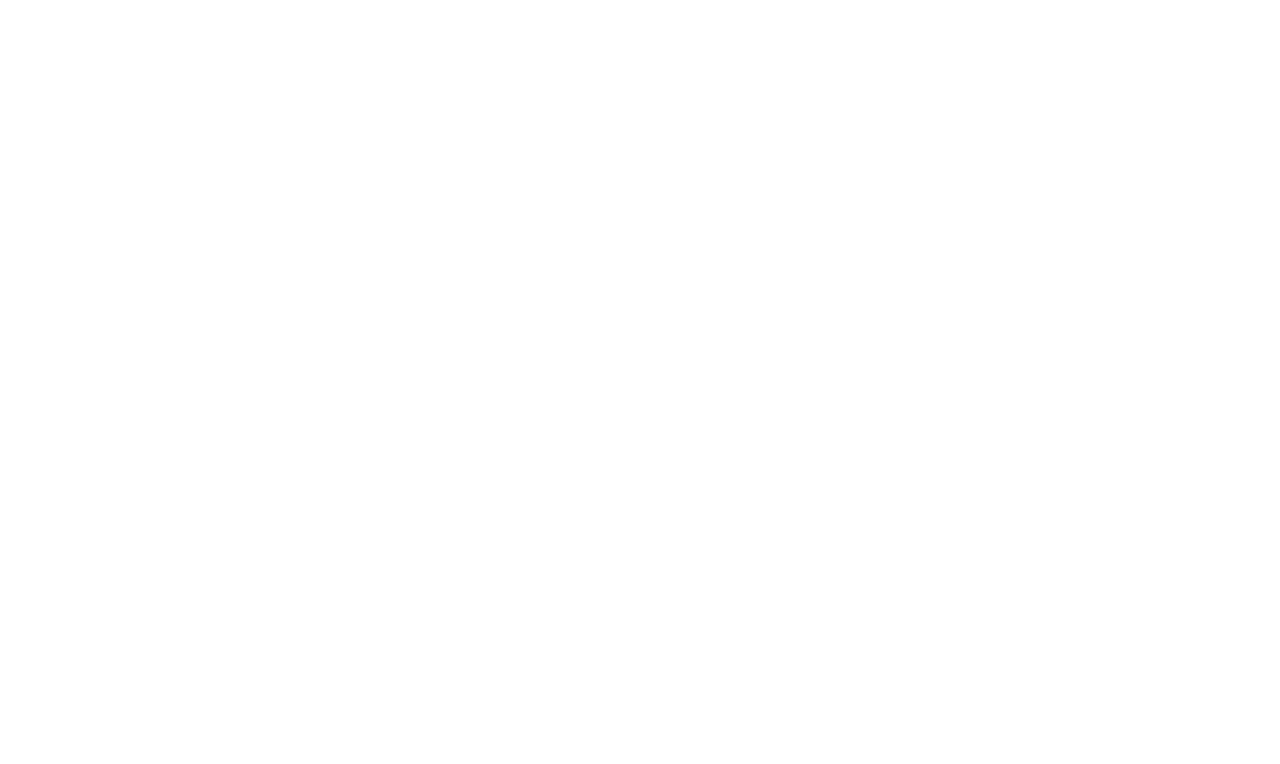
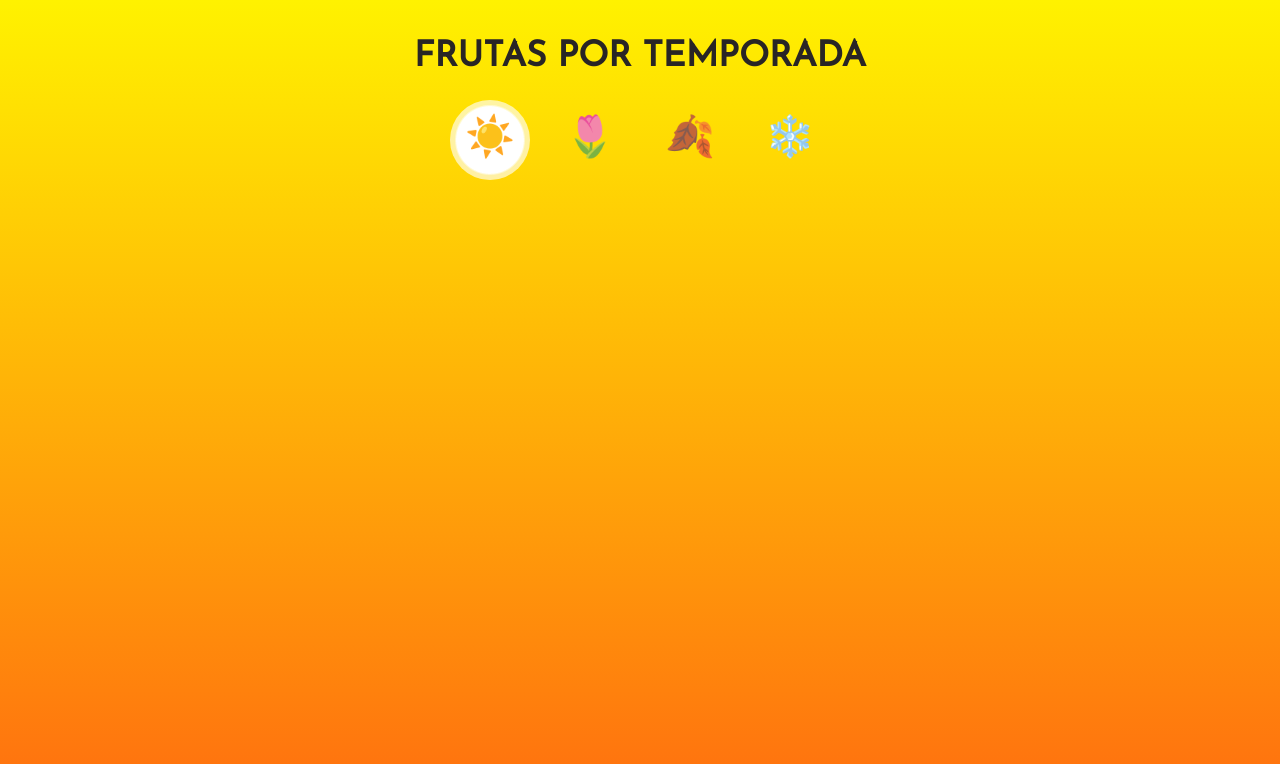
Before and after one commit to patokernel/seasonal-fruits, a React (Vite) app: page / in a window 1280 px wide. Shown: the top 764 px of the page. Built offline with nearby package versions, Linux system fonts and the light colour scheme.

Commit message:
add gooey navbar

```diff
--- a/src/App.tsx
+++ b/src/App.tsx
@@ -1,7 +1,9 @@
+import Navbar from "./components/Navbar"
 
 function App() {
   return (
     <div className="App">
+      <Navbar />
     </div>
   )
 }
--- /dev/null
+++ b/src/components/Navbar.tsx
@@ -0,0 +1,104 @@
+import '../scss/components/_Navbar.scss'
+import { gsap, Sine } from 'gsap'
+import { useEffect } from 'react'
+
+const Navbar = () => {
+
+  useEffect(() => {
+
+    const navlinks: NodeListOf<HTMLSpanElement> = document.querySelectorAll("nav span")
+
+    gsap.set('.circle1', { transformOrigin: "50%" })
+    gsap.set('.circle2', { transformOrigin: "50%" })
+
+    navlinks.forEach((link, index) => {
+      link.addEventListener("click", (e) => {
+        let tl1 = gsap.timeline({ paused: true })
+        let tl2 = gsap.timeline({ paused: true, delay: .1 })
+        tl1.to('.circle1', {
+          x: 100 * index,
+          duration: 0.5,
+          ease: Sine.easeInOut
+        })
+
+        tl1.to('.circle1', {
+          scaleX: 1.2,
+          scaleY: 0.8,
+          duration: 0.25,
+          ease: Sine.easeInOut
+        }, 0)
+
+        tl1.to('.circle1', {
+          scaleX: 1,
+          scaleY: 1,
+          duration: 0.25,
+          ease: Sine.easeInOut
+        }, 0.25)
+
+        tl2.to('.circle2', {
+          x: 100 * index,
+          duration: 0.5,
+          ease: Sine.easeInOut
+        })
+
+        tl2.to('.circle2', {
+          scaleX: 1.2,
+          scaleY: 0.8,
+          duration: 0.25,
+          ease: Sine.easeInOut
+        }, 0)
+
+        tl2.to('.circle2', {
+          scaleX: 1,
+          scaleY: 1,
+          duration: 0.25,
+          ease: Sine.easeInOut
+        }, 0.25)
+
+        tl1.play()
+        tl2.play()
+
+        e.preventDefault()
+      })
+    })
+
+  }, [])
+
+  return (
+    <div className="nav-container">
+      <h1>Frutas por Temporada</h1>
+      <div className='seasons-container'>
+        <svg width="500" height="100" viewBox="0 0 400 100" xmlns="http://www.w3.org/2000/svg"
+          xmlnsXlink="http://www.w3.org/1999/xlink">
+          <defs>
+            <filter id="gooFilter">
+              <feGaussianBlur in="SourceGraphic" stdDeviation="10" result="blur" />
+              <feColorMatrix in="blur" mode="matrix" values="1 0 0 0 0  0 1 0 0 0  0 0 1 0 0  0 0 0 20 -8" />
+              <feBlend in="SourceGraphic" in2="goo" operator="atop" />
+            </filter>
+          </defs>
+          <g filter="url(#gooFilter)">
+            <circle className="circle1" cx="50" cy="50" r="40" />
+            <circle className="circle2" cx="50" cy="50" r="40" />
+          </g>
+        </svg>
+        <nav>
+          <span>
+            <div>☀️</div>
+          </span>
+          <span>
+            <div>🌷</div>
+          </span>
+          <span>
+            <div>🍂</div>
+          </span>
+          <span>
+            <div>❄️</div>
+          </span>
+        </nav>
+      </div>
+    </div>
+  )
+}
+
+export default Navbar
--- a/src/main.tsx
+++ b/src/main.tsx
@@ -1,6 +1,7 @@
 import React from 'react'
 import ReactDOM from 'react-dom/client'
 import App from './App'
+import './index.scss'
 
 ReactDOM.createRoot(document.getElementById('root') as HTMLElement).render(
   <React.StrictMode>
--- /dev/null
+++ b/src/scss/abstracts/_variables.scss
@@ -0,0 +1,19 @@
+@import url('https://fonts.googleapis.com/css2?family=Josefin+Sans&display=swap');
+@import url('https://fonts.googleapis.com/css2?family=Ubuntu&display=swap');
+
+:root {
+  /* fonts */
+  --font-josefin: 'Josefin Sans', sans-serif;
+  --font-ubuntu: 'Ubuntu', sans-serif;
+
+  /* colors */
+  --main-text-color: #292525;
+  --summer-1: #fff200;
+  --summer-2: #ff6f0f;
+  --spring-1: #fff200;
+  --spring-1: #22b14c;
+  --fall-1: #f6f1b5;
+  --fall-2: #ae4f0c;
+  --winter-1: #d7ccdf;
+  --winter-2: #024f59;
+}
--- /dev/null
+++ b/src/scss/base/_base.scss
@@ -0,0 +1,9 @@
+html,
+body {
+  font-family: var(--font-josefin);
+  background: linear-gradient(to bottom, var(--summer-1), var(--summer-2)) no-repeat fixed center;
+  height: 100vh;
+  color: var(--main-text-color);
+  overflow-x: hidden;
+  font-size: 10px;
+}
--- /dev/null
+++ b/src/scss/base/_resets.scss
@@ -0,0 +1,19 @@
+* {
+  padding: 0;
+  margin: 0;
+  box-sizing: border-box;
+}
+
+li {
+  list-style: none;
+}
+
+a {
+  text-decoration: none;
+}
+
+button {
+  border: none;
+  background: none;
+  font-family: var(--font-josefin);
+}
--- /dev/null
+++ b/src/scss/components/_Navbar.scss
@@ -0,0 +1,79 @@
+.nav-container {
+  display: flex;
+  justify-content: start;
+  flex-wrap: wrap;
+  align-items: center;
+  flex-direction: column;
+  padding-top: 4rem;
+
+  h1 {
+    font-size: 3.5rem;
+    text-transform: uppercase;
+    text-align: center;
+  }
+}
+
+.seasons-container {
+  position: absolute;
+  margin-top: 5rem;
+  width: 50rem;
+  height: 10rem;
+}
+
+nav {
+  position: absolute;
+  left: 0;
+  top: 0;
+  width: 50rem;
+  height: 10rem;
+  display: flex;
+  justify-content: center;
+  align-items: center;
+  user-select: none;
+
+  span {
+    width: 20%;
+    font-size: 4rem;
+    line-height: 10rem;
+    text-align: center;
+    cursor: pointer;
+  }
+}
+
+svg {
+
+  circle {
+    fill: rgba(255, 255, 255, 0.4)
+  }
+}
+
+@media screen and (max-width: 768px) {
+
+  .nav-container {
+    h1 {
+      font-size: 2.3rem;
+    }
+  }
+
+  .seasons-container {
+    margin-top: 4rem;
+    width: 40rem;
+    height: 8rem;
+  }
+
+  svg {
+    width: 40rem;
+    height: 8rem;
+  }
+
+  nav {
+    width: 40rem;
+    height: 8rem;
+
+    span {
+      line-height: 8rem;
+      font-size: 3rem;
+    }
+  }
+
+}
```
Also changed, not shown: src/index.scss (added, +10 -0 lines), src/scss/abstracts/_mixins.scss (added).
